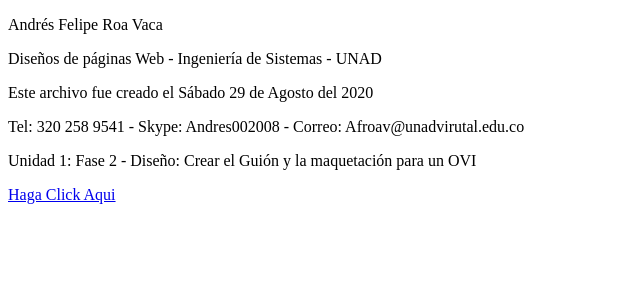
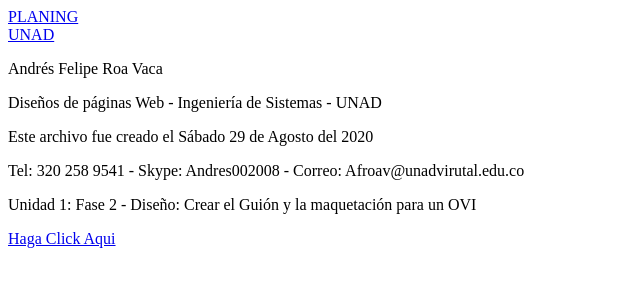
Before and after one commit to Andresmiusik/DWS-AndresRoa, a plain HTML site: page index.html in a window 1280 px wide. Shown: the whole page, without its empty margins (0-640 px from the left). Drawn offline with Linux system fonts and the light colour scheme.

Commit message:
Add
ICON and LINK

```diff
--- a/index.html
+++ b/index.html
@@ -2,9 +2,18 @@
 <html lang="ES">
 <head>
   <title>Documento Inicial</title>
-  <meta charset="utf-8"
+  <meta charset="utf-8">
+  <link rel="icon" href="./cont/img/Icono.ico">
+</head>
+<nav>
+  <div>
+    <a href="planing.html">PLANING</a>
+  </div>
 
-</head>
+  <div>
+    <a href="https://campus0b.unad.edu.co/campus/accesit.php">UNAD</a>
+  </div>
+</nav>
 <body>
 
 <p>
```
Also changed, not shown: planing.html (+12 -2 lines), cont/img/Icono.ico (added).
